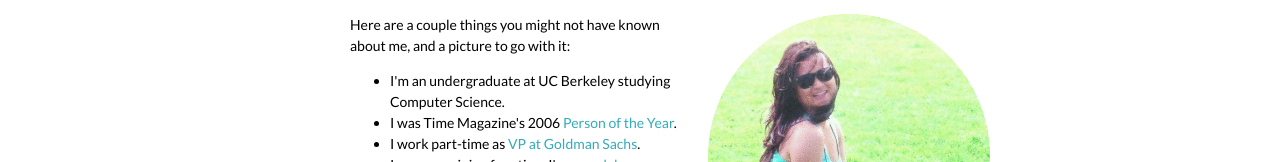
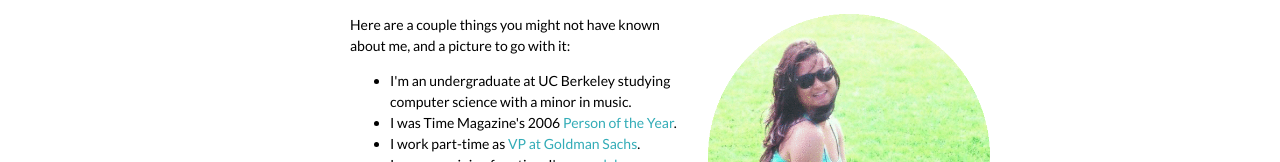
Before and after one commit to galacticmonkeys/galacticmonkeys.github.io, a plain HTML site: page index.html in a window 1280 px wide. Shown: the part 856-1018 px from the top of the page. Drawn offline with nearby package versions, Linux system fonts and the light colour scheme.

Commit message:
Update index.html

```diff
--- a/index.html
+++ b/index.html
@@ -66,7 +66,7 @@
             <div id="about-text">
               Here are a couple things you might not have known about me, and a picture to go with it:
               <ul>
-                  <li>I'm an undergraduate at UC Berkeley studying Computer Science.</li>
+                  <li>I'm an undergraduate at UC Berkeley studying computer science with a minor in music.</li>
                   <li>I was Time Magazine's 2006 <a href = "http://content.time.com/time/covers/0,16641,20061225,00.html">Person of the Year</a>.</li>
                   <li>I work part-time as <a href = "https://www.linkedin.com/pub/yuan-yuan/13/524/b77"> VP at Goldman Sachs</a>.</li>
                   <li>In my remaining free time I'm a <a href = "http://financialaid.berkeley.edu/give-change-life">model</a>.</li>
```
